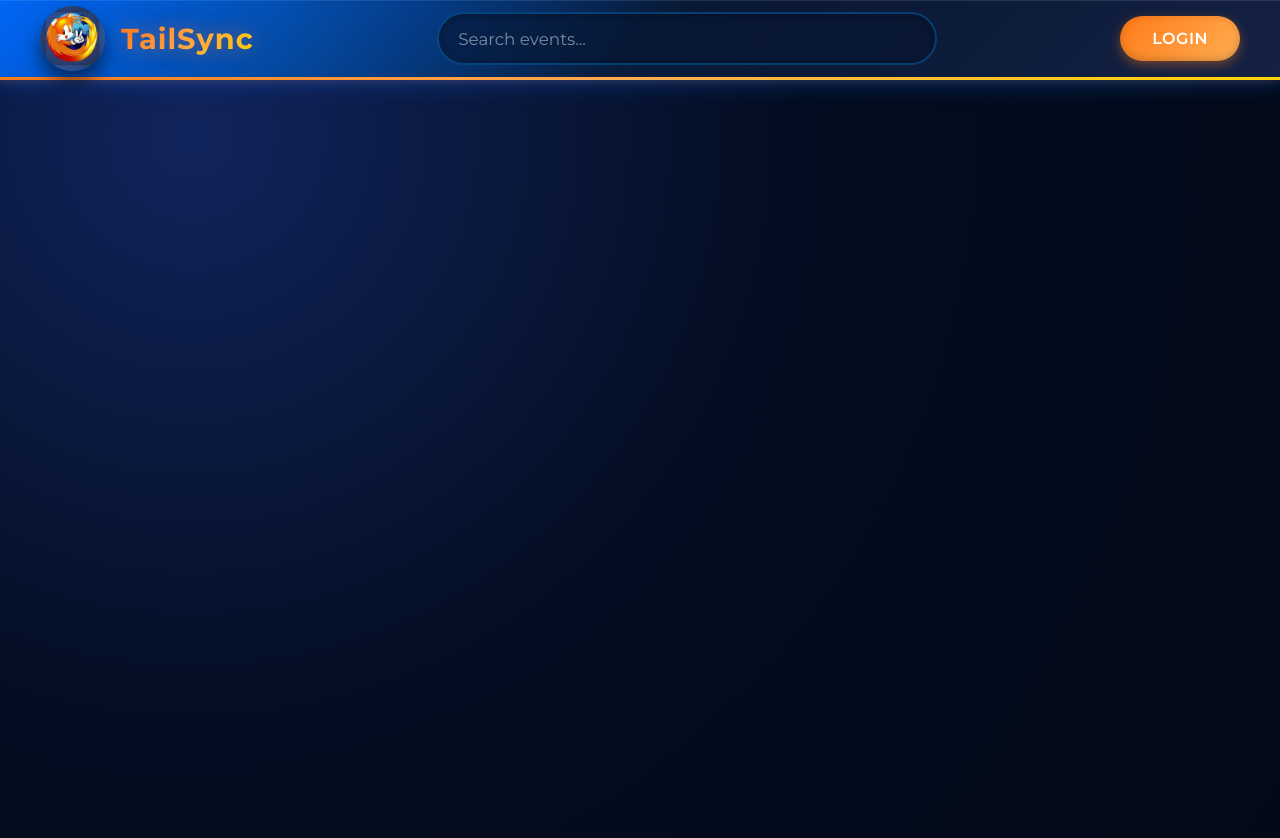
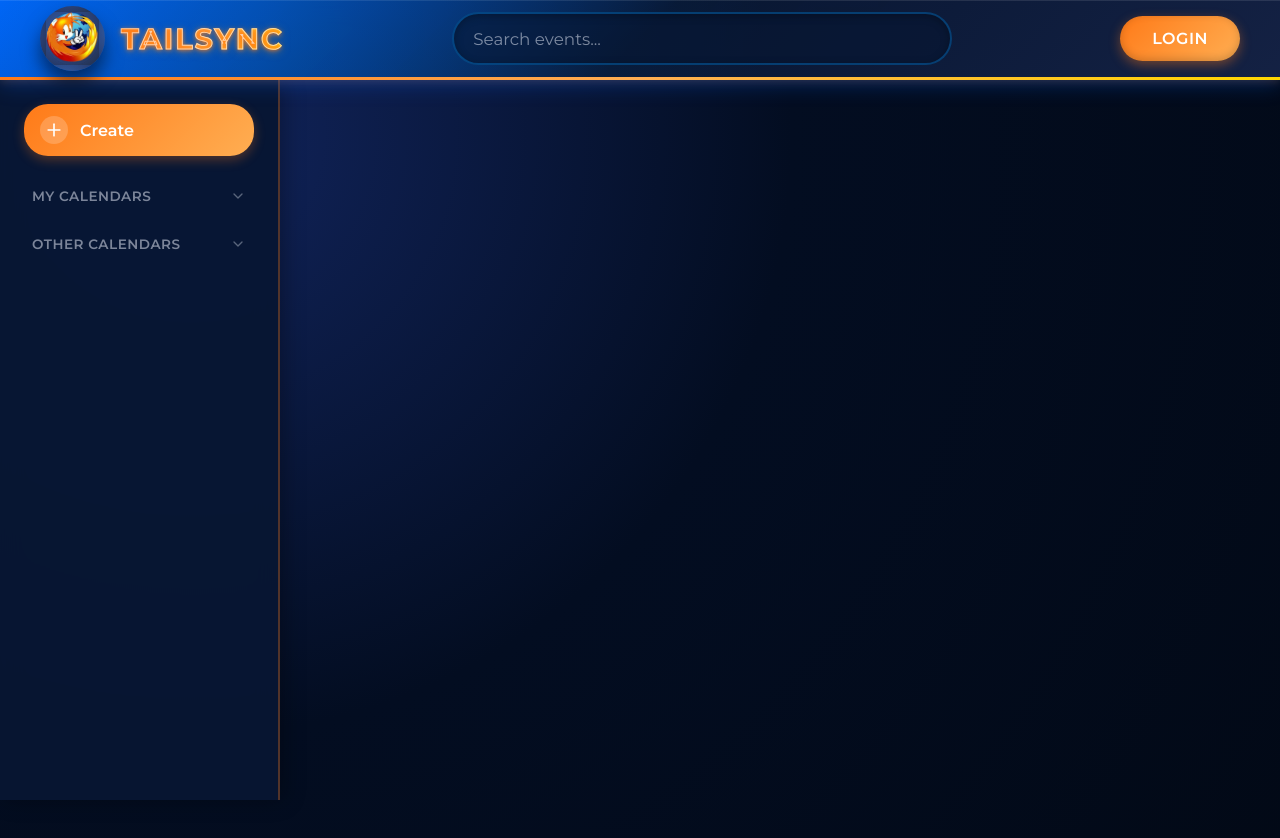
Before and after one commit to VYAckovlev/tailsync-ui, a React (Vite) app: page /tailsync in a window 1280 px wide. Shown: the top 838 px of the page. Built offline with nearby package versions, Linux system fonts and the light colour scheme; no server answers.

Commit message:
feat(sidebar): add sidebar component

```diff
--- /dev/null
+++ b/src/components/CalendarGroup/CalendarGroup.jsx
@@ -0,0 +1,20 @@
+import { useState } from 'react';
+import ChevronRightIcon from "../../shared/icons/ChevronRight.icon.jsx";
+
+const CalendarGroup = ({ title, children }) => {
+    const [isOpen, setIsOpen] = useState(true);
+
+    return (
+        <div className="calendar-group">
+            <button className="group-header" onClick={() => setIsOpen(!isOpen)}>
+                <span className="group-title">{title}</span>
+                <ChevronRightIcon className={`group-chevron ${isOpen ? 'open' : ''}`} />
+            </button>
+            <div className={`group-content ${isOpen ? 'open' : ''}`}>
+                {children}
+            </div>
+        </div>
+    );
+};
+
+export default CalendarGroup;
--- a/src/components/Header/header.css
+++ b/src/components/Header/header.css
@@ -57,9 +57,13 @@
   -webkit-background-clip: text;
   -webkit-text-fill-color: transparent;
   background-clip: text;
-  text-shadow: 0 0 20px rgba(255, 122, 24, 0.5);
-  letter-spacing: 1px;
+  letter-spacing: 2px;
   transition: all var(--transition-fast);
+    text-transform: uppercase;
+    -webkit-text-stroke: 1px rgba(255, 255, 255, 0.6);
+    text-shadow:
+            0 1px 4px rgba(255, 122, 24, 0.9),
+            0 2px 10px rgba(255, 160, 0, 0.5);
 }
 
 .header-center {
--- /dev/null
+++ b/src/components/Sidebar/Sidebar.css
@@ -0,0 +1,191 @@
+.sidebar {
+    position: fixed;
+    top: 80px;
+    left: 0;
+    width: 280px;
+    height: calc(100vh - 80px);
+    background: rgba(8, 23, 51, 0.95);
+    backdrop-filter: blur(12px);
+    border-right: 2px solid rgba(255, 122, 24, 0.3);
+    padding: 1.5rem 1rem;
+    overflow-y: auto;
+    z-index: 500;
+    box-shadow: 4px 0 20px rgba(0, 0, 0, 0.3);
+}
+
+.create-section {
+    position: relative;
+    margin-bottom: 1.5rem;
+    padding: 0 0.5rem;
+}
+
+.create-btn {
+    width: 100%;
+    display: flex;
+    align-items: center;
+    gap: 0.75rem;
+    padding: 0.75rem 1rem;
+    background: linear-gradient(135deg, var(--tailsync-orange-start), var(--tailsync-orange-end));
+    border: none;
+    border-radius: 24px;
+    cursor: pointer;
+    color: white;
+    box-shadow: 0 4px 12px rgba(255, 122, 24, 0.3);
+    transition: all 0.2s ease;
+}
+
+.create-btn:hover {
+    transform: translateY(-1px);
+    box-shadow: 0 6px 16px rgba(255, 122, 24, 0.4);
+}
+
+.create-btn.active {
+    transform: scale(0.98);
+}
+
+.create-icon-wrapper {
+    display: flex;
+    align-items: center;
+    justify-content: center;
+    background: rgba(255, 255, 255, 0.2);
+    border-radius: 50%;
+    padding: 4px;
+}
+
+.create-label {
+    font-family: var(--font-family-base);
+    font-weight: 600;
+    font-size: 1rem;
+    flex: 1;
+    text-align: left;
+}
+
+.create-chevron {
+    transition: transform 0.3s ease;
+}
+.create-chevron.open {
+    transform: rotate(90deg);
+}
+
+/* --- Випадаюче меню Create --- */
+.create-dropdown {
+    position: absolute;
+    top: calc(100% + 8px);
+    left: 0.5rem;
+    right: 0.5rem;
+    background: rgba(21, 35, 70, 0.95);
+    backdrop-filter: blur(12px);
+    border: 1px solid rgba(255, 122, 24, 0.3);
+    border-radius: 16px;
+    padding: 0.5rem;
+    display: flex;
+    flex-direction: column;
+    gap: 2px;
+    opacity: 0;
+    visibility: hidden;
+    transform: translateY(-10px);
+    transition: all 0.2s ease;
+    z-index: 100;
+    box-shadow: 0 8px 24px rgba(0, 0, 0, 0.4);
+}
+
+.create-dropdown.open {
+    opacity: 1;
+    visibility: visible;
+    transform: translateY(0);
+}
+
+.create-item {
+    padding: 0.75rem 1rem;
+    background: transparent;
+    border: none;
+    color: var(--tailsync-cream);
+    text-align: left;
+    font-family: var(--font-family-base);
+    font-size: 0.95rem;
+    cursor: pointer;
+    border-radius: 12px;
+    transition: background 0.2s ease;
+}
+
+.create-item:hover {
+    background: rgba(255, 122, 24, 0.15);
+    color: white;
+}
+
+/* --- Розділювач --- */
+.sidebar-divider {
+    height: 1px;
+    background: linear-gradient(90deg, transparent, rgba(255, 255, 255, 0.1), transparent);
+    margin: 1rem 0;
+}
+
+/* --- Групи календарів (My Calendars / Other) --- */
+.calendars-container {
+    display: flex;
+    flex-direction: column;
+    gap: 1rem;
+    overflow-y: auto; /* Якщо календарів багато, з'явиться скрол */
+}
+
+.calendar-group {
+    display: flex;
+    flex-direction: column;
+}
+
+.group-header {
+    display: flex;
+    align-items: center;
+    justify-content: space-between;
+    width: 100%;
+    padding: 0.5rem 1rem;
+    background: transparent;
+    border: none;
+    cursor: pointer;
+    color: rgba(241, 245, 255, 0.5);
+    transition: color 0.2s ease;
+}
+
+.group-header:hover {
+    color: var(--tailsync-cream);
+}
+
+.group-title {
+    font-family: var(--font-family-base);
+    font-size: 0.85rem;
+    font-weight: 600;
+    text-transform: uppercase;
+    letter-spacing: 0.5px;
+}
+
+.group-chevron {
+    transition: transform 0.3s ease;
+    opacity: 0.7;
+}
+.group-chevron.open {
+    transform: rotate(90deg);
+}
+
+.group-content {
+    display: grid;
+    grid-template-rows: 0fr;
+    transition: grid-template-rows 0.3s ease;
+    overflow: hidden;
+}
+
+.group-content.open {
+    grid-template-rows: 1fr;
+}
+
+/* Внутрішній контейнер для анімації висоти */
+.group-content > div {
+    min-height: 0;
+}
+
+/* Тимчасові стилі для TODO елементів */
+.todo-item {
+    padding: 0.5rem 1rem 0.5rem 2rem;
+    font-size: 0.85rem;
+    color: rgba(255, 255, 255, 0.3);
+    font-style: italic;
+}
--- /dev/null
+++ b/src/components/Sidebar/Sidebar.jsx
@@ -0,0 +1,52 @@
+import {useState, useRef} from 'react';
+import "./Sidebar.css";
+import "../../hooks/useClickOutside.js"
+import CalendarGroup from "../CalendarGroup/CalendarGroup.jsx";
+import {useClickOutside} from "../../hooks/useClickOutside.js";
+import PlusIcon from "../../shared/icons/Plus.icon.jsx";
+
+const Sidebar = () => {
+    const [isCreateOpen, setIsCreateOpen] = useState(false);
+    const createRef = useRef(null);
+
+    useClickOutside(createRef, () => setIsCreateOpen(false));
+
+    const handleCreateClick = (type) =>{
+        console.log(`Create: ${type}`);
+        setIsCreateOpen(false);
+    };
+    return (
+        <aside className="sidebar">
+            <div className="create-section" ref={createRef}>
+                <button
+                    className={`create-btn ${isCreateOpen ? 'active' : ''}`}
+                    onClick={() => setIsCreateOpen(true)}>
+                    <div className="create-icon-wrapper"><PlusIcon /></div>
+                    <span className="create-label">Create</span>
+                </button>
+                <div className={`create-dropdown ${isCreateOpen ? 'open' : ''}`}>
+                    <button className="create-item" onClick={() => handleCreateClick('arrangement')}>
+                        Arrangement
+                    </button>
+                    <button className="create-item" onClick={() => handleCreateClick('reminder')}>
+                        Reminder
+                    </button>
+                    <button className="create-item" onClick={() => handleCreateClick('task')}>
+                        Task
+                    </button>
+                </div>
+            </div>
+            <div className="calendars-container">
+                <CalendarGroup title="My Calendars">
+                    {/* // TODO: calendars created by our user */}
+                </CalendarGroup>
+
+                <CalendarGroup title="Other Calendars">
+                    {/* // TODO: calendars created by another user */}
+                </CalendarGroup>
+            </div>
+        </aside>
+    );
+}
+
+export default Sidebar
--- a/src/context/UserContext.jsx
+++ b/src/context/UserContext.jsx
@@ -16,7 +16,6 @@ export const UserProvider = ({ children }) => {
         try {
             const response = await userApi.updateName(name);
 
-            // Update user state in AuthContext
             if (setUser) {
                 setUser(prevUser => ({ ...prevUser, name }));
             }
--- a/src/layouts/Main/MainLayout.css
+++ b/src/layouts/Main/MainLayout.css
@@ -1,5 +1,6 @@
 .main-content {
   padding-top: 80px;
+  padding-left: 280px;
   min-height: 100vh;
   width: 100%;
 }
--- a/src/layouts/Main/MainLayout.jsx
+++ b/src/layouts/Main/MainLayout.jsx
@@ -1,12 +1,14 @@
 import { Outlet } from 'react-router-dom';
 import Background from '../../shared/background/background.jsx';
 import Header from '../../components/Header/header.jsx';
+import Sidebar from '../../components/Sidebar/Sidebar.jsx';
 import './MainLayout.css';
 
 const MainLayout = () => {
     return (
         <>
             <Header />
+            <Sidebar/>
             <Background>
                 <div className="main-content">
                     <Outlet />
--- /dev/null
+++ b/src/shared/icons/ChevronRight.icon.jsx
@@ -0,0 +1,5 @@
+const ChevronRightIcon = ({ className }) => (
+    <svg className={className} width="16" height="16" viewBox="0 0 24 24" fill="none" stroke="currentColor" strokeWidth="2" strokeLinecap="round" strokeLinejoin="round"><polyline points="9 18 15 12 9 6"></polyline></svg>
+);
+
+export default ChevronRightIcon;
--- /dev/null
+++ b/src/shared/icons/Plus.icon.jsx
@@ -0,0 +1,5 @@
+const PlusIcon = () => (
+    <svg width="20" height="20" viewBox="0 0 24 24" fill="none" stroke="currentColor" strokeWidth="2" strokeLinecap="round" strokeLinejoin="round"><line x1="12" y1="5" x2="12" y2="19"></line><line x1="5" y1="12" x2="19" y2="12"></line></svg>
+);
+
+export default PlusIcon;
```
